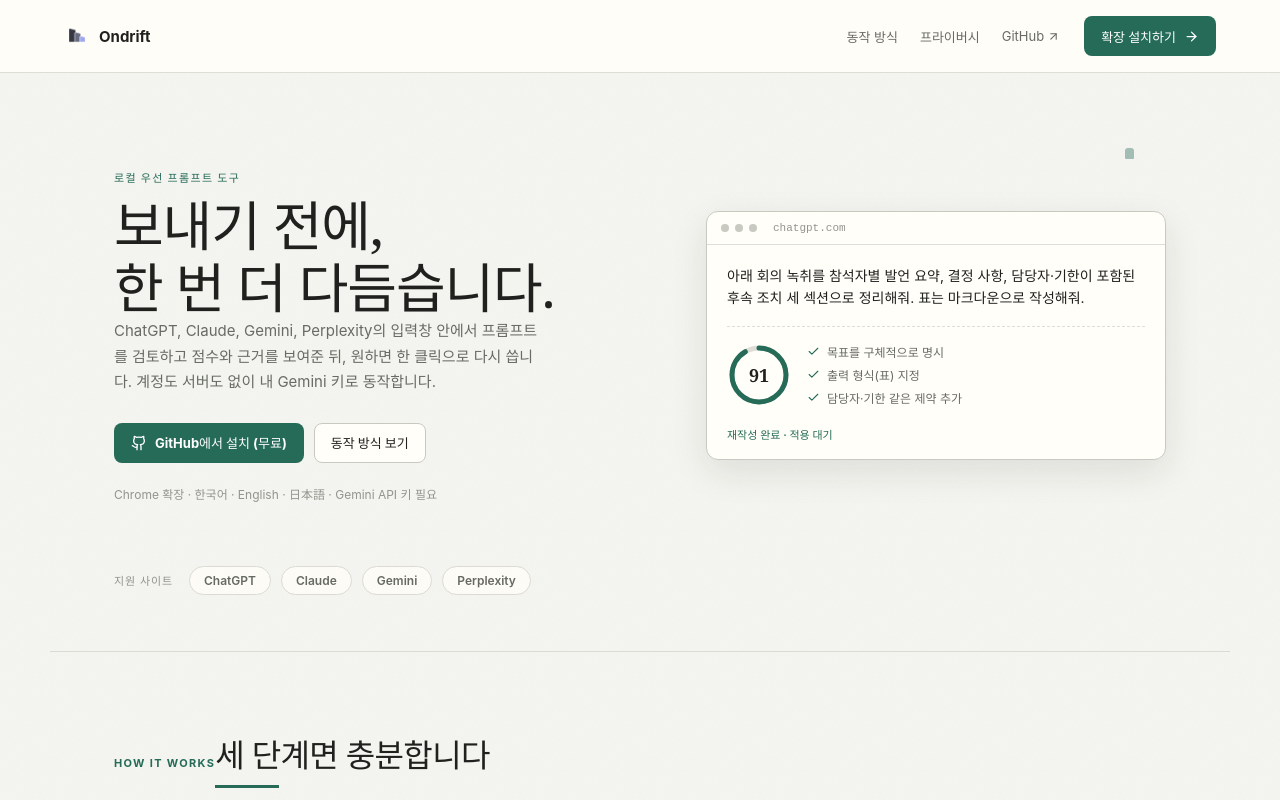
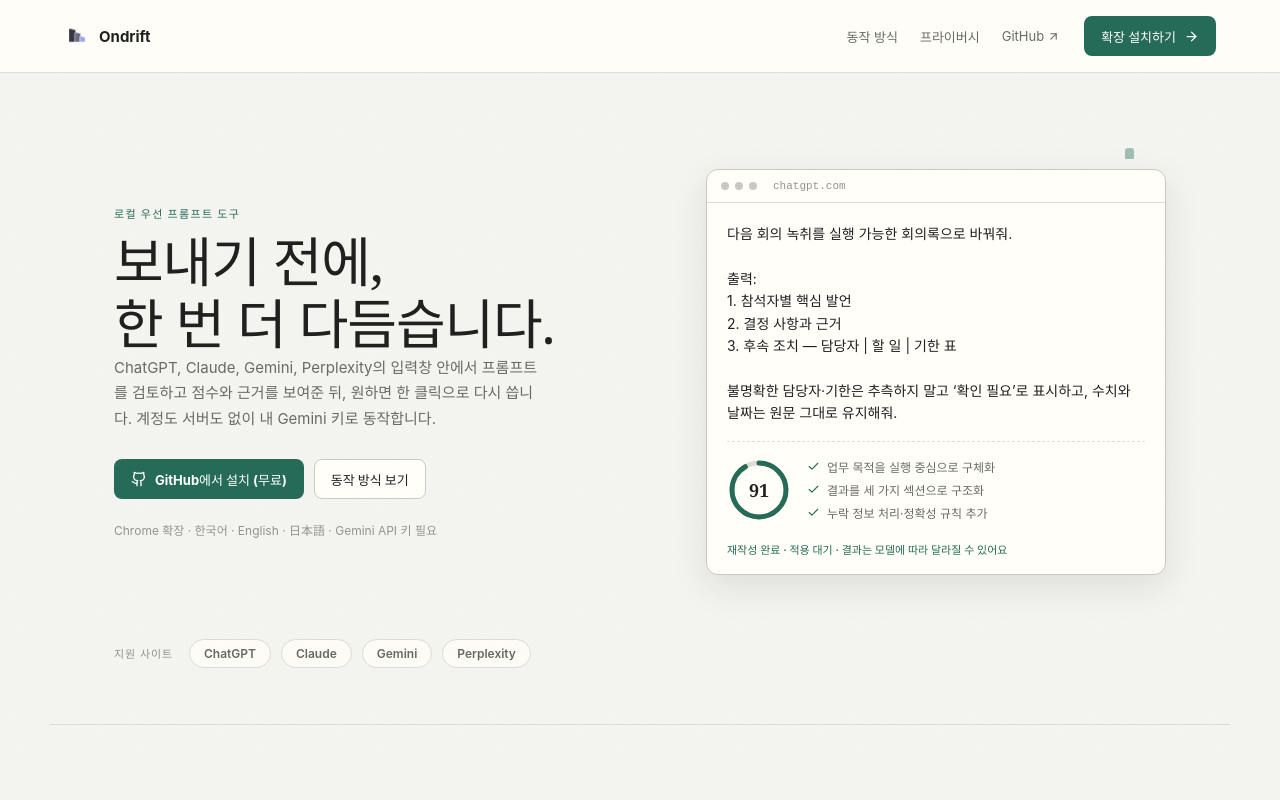
Before and after one commit to Ondrift-labs/Ondrift-FE, a React (Vite) app: page / in a window 1280 px wide. Shown: the top 800 px of the page. Built offline with nearby package versions, Linux system fonts and the light colour scheme.

Commit message:
feat : 재작성 효과가 드러나는 랜딩 데모 강화

```diff
--- a/src/features/landing/PromptDemo.tsx
+++ b/src/features/landing/PromptDemo.tsx
@@ -3,8 +3,15 @@
 import { usePrefersReducedMotion } from './useReveal'
 
 const BEFORE_PROMPT = '회의 녹취 정리해줘'
-const AFTER_PROMPT = '아래 회의 녹취를 참석자별 발언 요약, 결정 사항, 담당자·기한이 포함된 후속 조치 세 섹션으로 정리해줘. 표는 마크다운으로 작성해줘.'
-const RATIONALE = ['목표를 구체적으로 명시', '출력 형식(표) 지정', '담당자·기한 같은 제약 추가']
+const AFTER_PROMPT = `다음 회의 녹취를 실행 가능한 회의록으로 바꿔줘.
+
+출력:
+1. 참석자별 핵심 발언
+2. 결정 사항과 근거
+3. 후속 조치 — 담당자 | 할 일 | 기한 표
+
+불명확한 담당자·기한은 추측하지 말고 ‘확인 필요’로 표시하고, 수치와 날짜는 원문 그대로 유지해줘.`
+const RATIONALE = ['업무 목적을 실행 중심으로 구체화', '결과를 세 가지 섹션으로 구조화', '누락 정보 처리·정확성 규칙 추가']
 const SCORE_BEFORE = 42
 const SCORE_AFTER = 91
 const RING_LENGTH = 170
@@ -85,7 +92,7 @@
       </div>
       <div className="demo-foot">
         <span className={`demo-status demo-status--${phase}`}>
-          {phase === 'draft' ? '작성 중' : phase === 'scoring' ? 'Ondrift가 검토하는 중…' : '재작성 완료 · 적용 대기'}
+          {phase === 'draft' ? '작성 중' : phase === 'scoring' ? 'Ondrift가 검토하는 중…' : '재작성 완료 · 적용 대기 · 결과는 모델에 따라 달라질 수 있어요'}
         </span>
       </div>
     </div>
--- a/src/features/landing/landing.css
+++ b/src/features/landing/landing.css
@@ -77,7 +77,7 @@
 .demo-dot { width: 8px; height: 8px; border-radius: 50%; background: var(--line-strong); }
 .demo-url { margin-left: 10px; color: var(--faint); font-size: 11px; font-family: ui-monospace, monospace; }
 .demo-body { padding: 20px 20px 6px; min-height: 168px; }
-.demo-editor { position: relative; margin: 0; min-height: 44px; color: var(--ink); font-size: 14px; line-height: 1.6; transition: opacity 480ms ease; }
+.demo-editor { position: relative; margin: 0; min-height: 44px; color: var(--ink); font-size: 14px; line-height: 1.6; white-space: pre-line; transition: opacity 480ms ease; }
 .demo-caret { display: inline-block; width: 2px; height: 15px; margin-left: 2px; background: var(--accent); vertical-align: -2px; animation: blink 1s step-end infinite; }
 @keyframes blink { 50% { opacity: 0; } }
 .demo-result { display: grid; grid-template-columns: auto 1fr; gap: 16px; align-items: center; margin-top: 16px; padding-top: 16px; border-top: 1px dashed var(--line); opacity: 0; transform: translateY(6px); transition: opacity 620ms ease, transform 620ms ease; }
```
